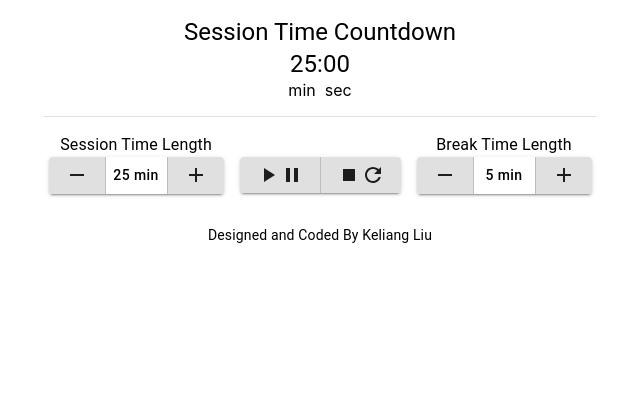
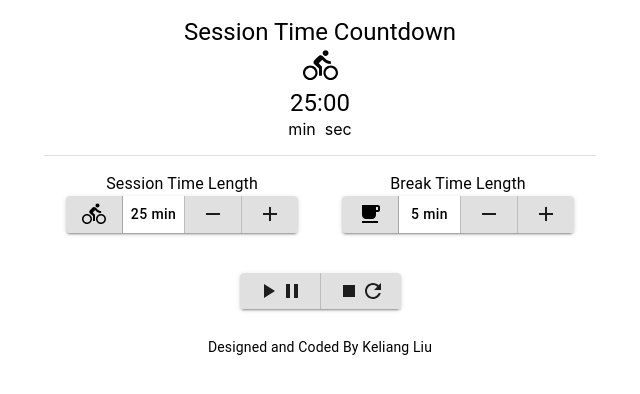
Before and after one commit to ke-liang-liu/timer, a React (Create React App) app: page / in a window 1280 px wide. Shown: the top 394 px of the page, without its empty margins (320-960 px from the left). Built offline with nearby package versions, Linux system fonts and the light colour scheme.

Commit message:
add bike and coffee icons

```diff
--- a/src/App.js
+++ b/src/App.js
@@ -11,6 +11,8 @@ import PlayArrowIcon from '@material-ui/icons/PlayArrow';
 import PauseIcon from '@material-ui/icons/Pause';
 import StopIcon from '@material-ui/icons/Stop';
 import RefreshIcon from '@material-ui/icons/Refresh';
+import FreeBreakfastIcon from '@material-ui/icons/FreeBreakfast';
+import DirectionsBikeIcon from '@material-ui/icons/DirectionsBike';
 import useStyles from './styles';
 
 function App() {
@@ -111,7 +113,12 @@ function App() {
     <Container className={classes.root} maxWidth="sm">
       <Typography variant="h5">
         <span id='timer-label'>{type}</span> Time Countdown
-        </Typography>
+      </Typography>
+      {type === 'Session' ? (
+        <div><DirectionsBikeIcon fontSize='large' /></div>
+      ) : (
+          <div><FreeBreakfastIcon fontSize='large' /></div>
+        )}
       <Typography variant="h5">
         <span id='time-left'>{displayTimeLeft}</span><br />
       </Typography>
@@ -119,21 +126,41 @@ function App() {
       <Divider className={classes.divider} />
 
       <Grid container>
-        <Grid item xs={12} sm={4}>
+        <Grid item className={classes.sessionControl} xs={12} sm={6}>
           <Typography id='session-label'>Session Time Length</Typography>
           <ButtonGroup variant="contained" aria-label="split button">
-            <Button id='session-decrement' aria-label="add" onClick={handleSessionLength} value='-1'>
-              <RemoveIcon />
+            <Button disabled style={{ color: 'black' }}>
+              <DirectionsBikeIcon />
             </Button>
             <Button className={classes.textBtn} variant='text' disabled style={{ color: 'black' }}>
               <span id='session-length'>{sessionLength}</span>&nbsp;min
             </Button>
-            <Button id='session-increment' aria-label="add" onClick={handleSessionLength} value='1'>
+            <Button id='session-decrement' aria-label="decrement" onClick={handleSessionLength} value='-1'>
+              <RemoveIcon />
+            </Button>
+            <Button id='session-increment' aria-label="increment" onClick={handleSessionLength} value='1'>
               <AddIcon />
             </Button>
           </ButtonGroup>
         </Grid>
-        <Grid item className={classes.playControl} xs={12} sm={4}>
+        <Grid item className={classes.breakControl} xs={12} sm={6}>
+          <Typography id='break-label'>Break Time Length</Typography>
+          <ButtonGroup variant="contained" aria-label="split button">
+            <Button disabled style={{ color: 'black' }}>
+              <FreeBreakfastIcon />
+            </Button>
+            <Button className={classes.textBtn} variant='text' disabled style={{ color: 'black' }}>
+              <span id='break-length'>{breakLength}</span>&nbsp;min
+            </Button>
+            <Button id='break-decrement' aria-label="decrement" onClick={handleBreakLength} value='-1'>
+              <RemoveIcon />
+            </Button>
+            <Button id='break-increment' aria-label="increment" onClick={handleBreakLength} value='1'>
+              <AddIcon />
+            </Button>
+          </ButtonGroup>
+        </Grid>
+        <Grid item className={classes.playControl} xs={12} sm={12}>
           <Typography>&nbsp;</Typography>
           <ButtonGroup variant="contained" aria-label="split button">
             <Button id='start_stop' onClick={startOrPause}>
@@ -143,20 +170,6 @@ function App() {
             <Button id='reset' onClick={reset}>
               <StopIcon />
               <RefreshIcon />
-            </Button>
-          </ButtonGroup>
-        </Grid>
-        <Grid item xs={12} sm={4}>
-          <Typography id='break-label'>Break Time Length</Typography>
-          <ButtonGroup variant="contained" aria-label="split button">
-            <Button id='break-decrement' aria-label="add" onClick={handleBreakLength} value='-1'>
-              <RemoveIcon />
-            </Button>
-            <Button className={classes.textBtn} variant='text' disabled style={{ color: 'black' }}>
-              <span id='break-length'>{breakLength}</span>&nbsp;min
-            </Button>
-            <Button id='break-increment' aria-label="add" onClick={handleBreakLength} value='1'>
-              <AddIcon />
             </Button>
           </ButtonGroup>
         </Grid>
--- a/src/styles.js
+++ b/src/styles.js
@@ -16,12 +16,18 @@ const useStyles = makeStyles(theme => ({
   divider: {
     margin: theme.spacing(2, 0),
   },
+  sessionControl: {
+    marginBottom: theme.spacing(2),
+  },
+  breakControl: {
+    marginBottom: theme.spacing(2),
+  },
   playControl: {
     marginBottom: theme.spacing(2),
   },
   developer: {
     margin: 'auto',
-    marginTop: theme.spacing(2),
+    marginTop: theme.spacing(1.6),
   }
 }));
 
```
